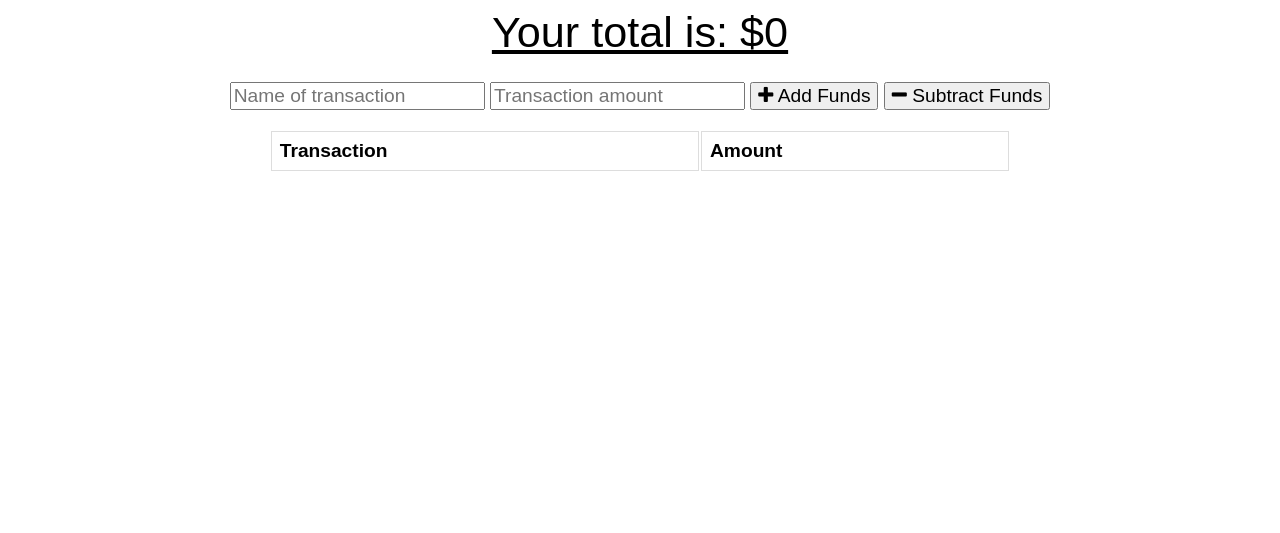
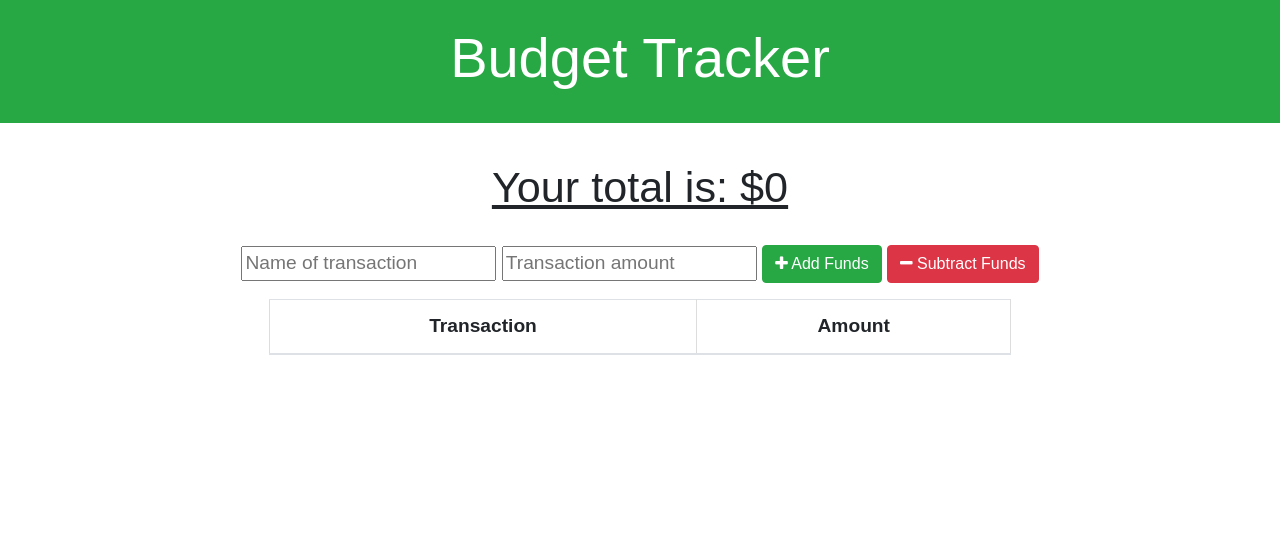
Before and after one commit to kelly70ve/budget-tracker, a website: page public/index.html in a window 1280 px wide. Drawn offline with nearby package versions, Linux system fonts and the light colour scheme; no server answers.

Commit message:
index: add bootstrap styling

```diff
--- a/public/index.html
+++ b/public/index.html
@@ -6,31 +6,38 @@
   <meta http-equiv="X-UA-Compatible" content="ie=edge">
   <meta name="theme-color" content="#317EFB">
   <link rel="shortcut icon" href="icons/icon-192x192.png" type="image/x-icon">
-
+  <!-- Bootstrap -->
+  <link rel="stylesheet" href="https://maxcdn.bootstrapcdn.com/bootstrap/4.0.0/css/bootstrap.min.css" integrity="sha384-Gn5384xqQ1aoWXA+058RXPxPg6fy4IWvTNh0E263XmFcJlSAwiGgFAW/dAiS6JXm" crossorigin="anonymous">
   <link rel="stylesheet" href="https://stackpath.bootstrapcdn.com/font-awesome/4.7.0/css/font-awesome.min.css">
   <link rel="stylesheet" href="styles.css">
 
   <title>Budget Tracker</title>
 </head>
 <body>
+  <div class="jumbotron jumbotron-fluid bg-success p-4">
+    <div class="container">
+      <h1 class="display-4 text-white text-center">Budget Tracker</h1>
+    </div>
+  </div>
+
   <div class="wrapper">
     <div class="total">
-      <div class="total">Your total is: $<span id="total">0</span></div>
+      <div class="total ">Your total is: $<span id="total">0</span></div>
     </div>
 
     <div class="form">
       <input type="text" id="t-name" placeholder="Name of transaction" />
       <input type="number" min="0" id="t-amount" placeholder="Transaction amount" />
-      <button id="add-btn"><i class="fa fa-plus buttons"></i> Add Funds</button>
-      <button id="sub-btn"><i class="fa fa-minus"></i> Subtract Funds</button>
+      <button id="add-btn" class="btn btn-success"><i class="fa fa-plus buttons"></i> Add Funds</button>
+      <button id="sub-btn" class="btn btn-danger"><i class="fa fa-minus"></i> Subtract Funds</button>
       <p class="error"></p>
     </div>
 
     <div class="transactions">
-      <table>
+      <table class="table table-hover table-striped">
         <thead>
-          <th>Transaction</th>
-          <th>Amount</th>
+          <th class="text-center">Transaction</th>
+          <th class="text-center">Amount</th>
         </thead>
         <tbody id="tbody">
 
```
